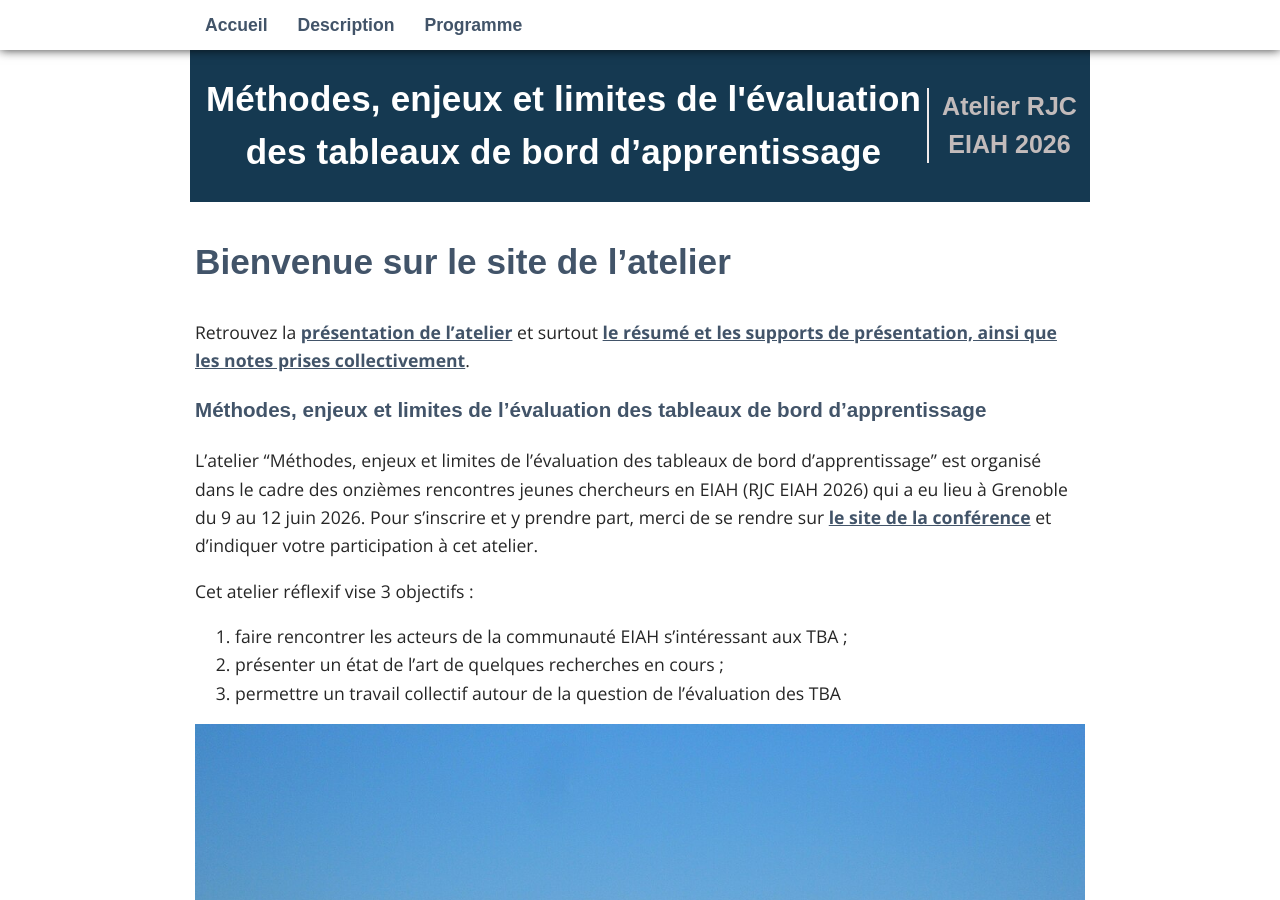
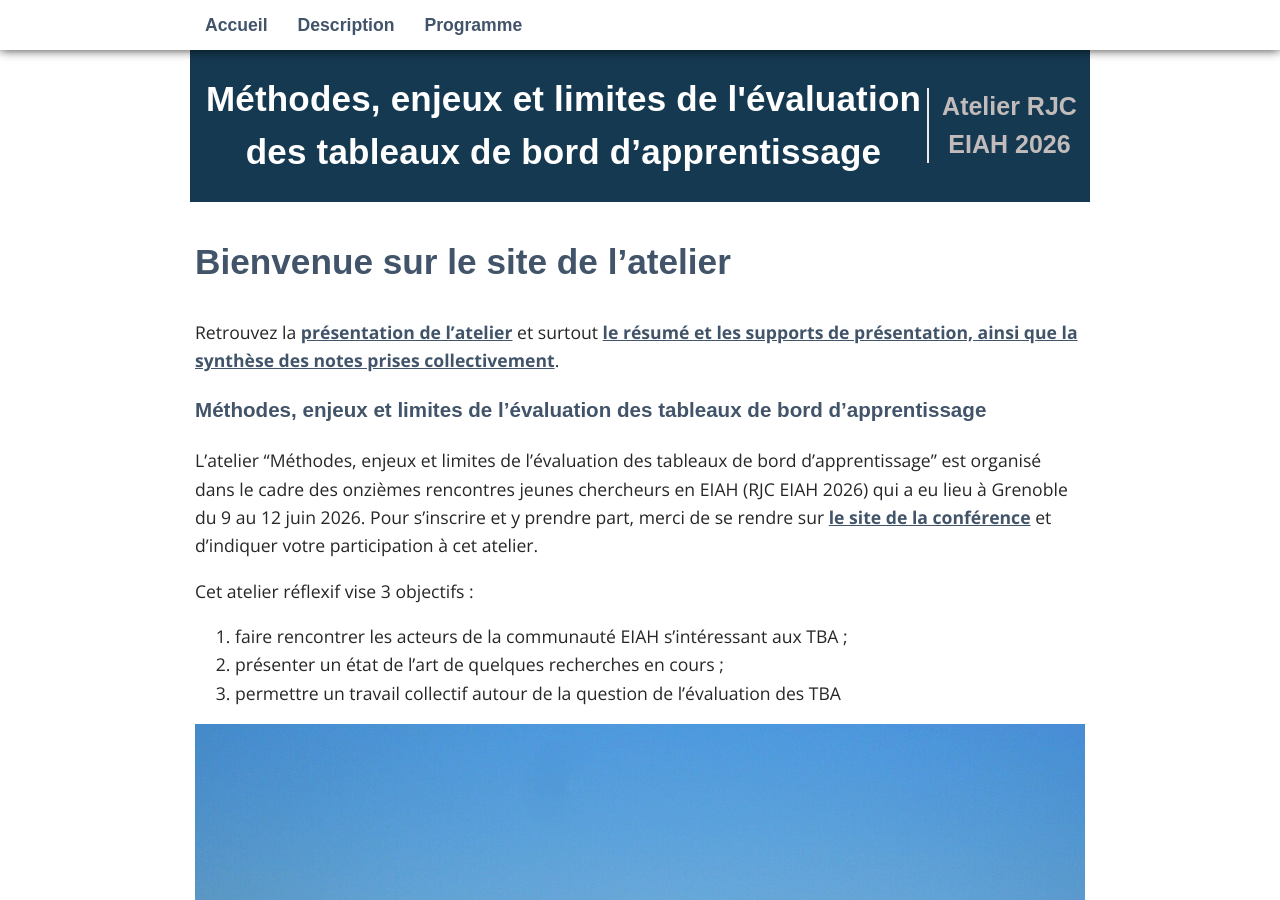
Before and after one commit to padlad/RJC-EIAH2026, a Jekyll site: the page built from _pages/01_accueil.md, in a window 1280 px wide and 900 px high. Built offline with Jekyll 4.4.1, drawn with Linux system fonts in a browser that asks for light colours; some web fonts are replaced.

Commit message:
Clarify notes summary in workshop introduction
Updated the wording for clarity in the workshop description.

```diff
--- a/_pages/01_accueil.md
+++ b/_pages/01_accueil.md
@@ -7,7 +7,7 @@ permalink: /
 
 ## Bienvenue sur le site de l'atelier
 
-Retrouvez la [présentation de l'atelier](description) et surtout [le résumé et les supports de présentation, ainsi que les notes prises collectivement](programme).
+Retrouvez la [présentation de l'atelier](description) et surtout [le résumé et les supports de présentation, ainsi que la synthèse des notes prises collectivement](programme).
 
 ### Méthodes, enjeux et limites de l'évaluation des tableaux de bord d’apprentissage
 
```
